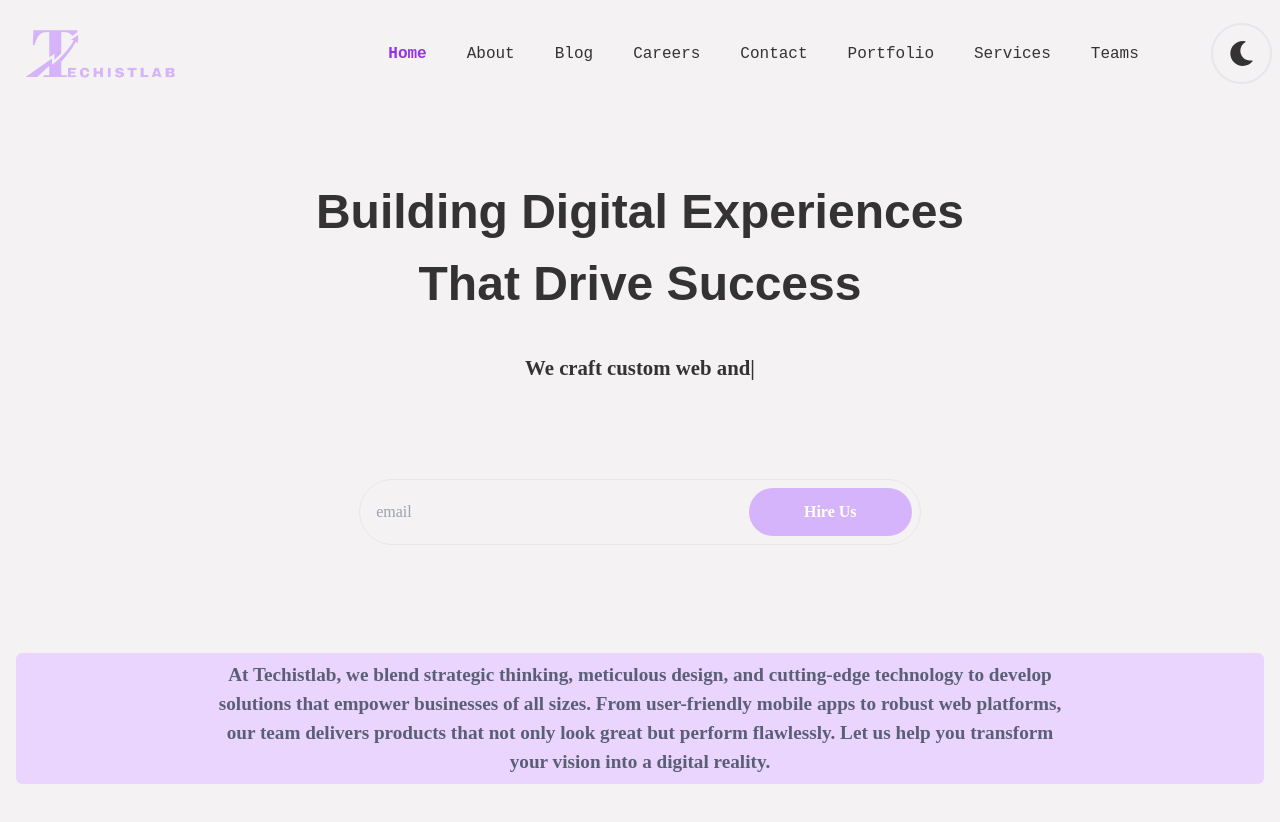
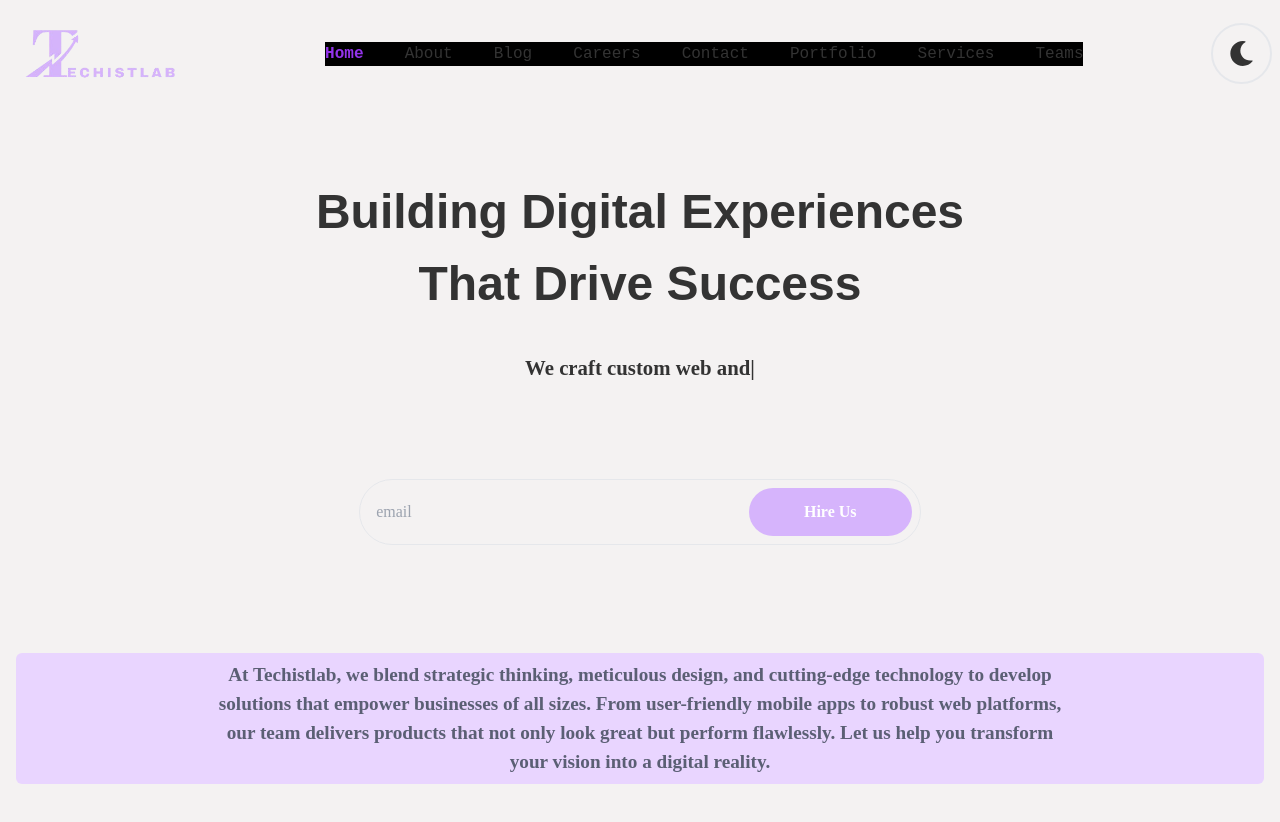
Before and after one commit to Aditya30december2003/Techistlab, a React (Vite) app: page / in a window 1280 px wide. Shown: the top 822 px of the page. Built offline with nearby package versions, Linux system fonts and the light colour scheme.

Commit message:
made changes

```diff
--- a/src/components/Navbar.jsx
+++ b/src/components/Navbar.jsx
@@ -68,7 +68,7 @@ const Navbar = () => {
         <div className="text-[2rem] font-bold w-[50%] lg:w-[15%] px-4">
           <img  className="w-[45rem] lg:w-[25rem]" src={logo} alt="Logo" data-aos="fade-up" data-aos-duration="2000"/>
         </div>
-        <div className="w-[60%] lg:w-[50%]   hidden lg:block ">
+        <div className="w-[60%] lg:w-[60%] lg:bg-black  hidden lg:block ">
           <ul className="flex  w-[100%]  mx-auto items-center gap-10 text-[1rem] md:text-[0.8rem] lg:text-[1rem] justify-between" data-aos="fade-up" data-aos-duration="2000">
             <NavLink
               to="/"
```
